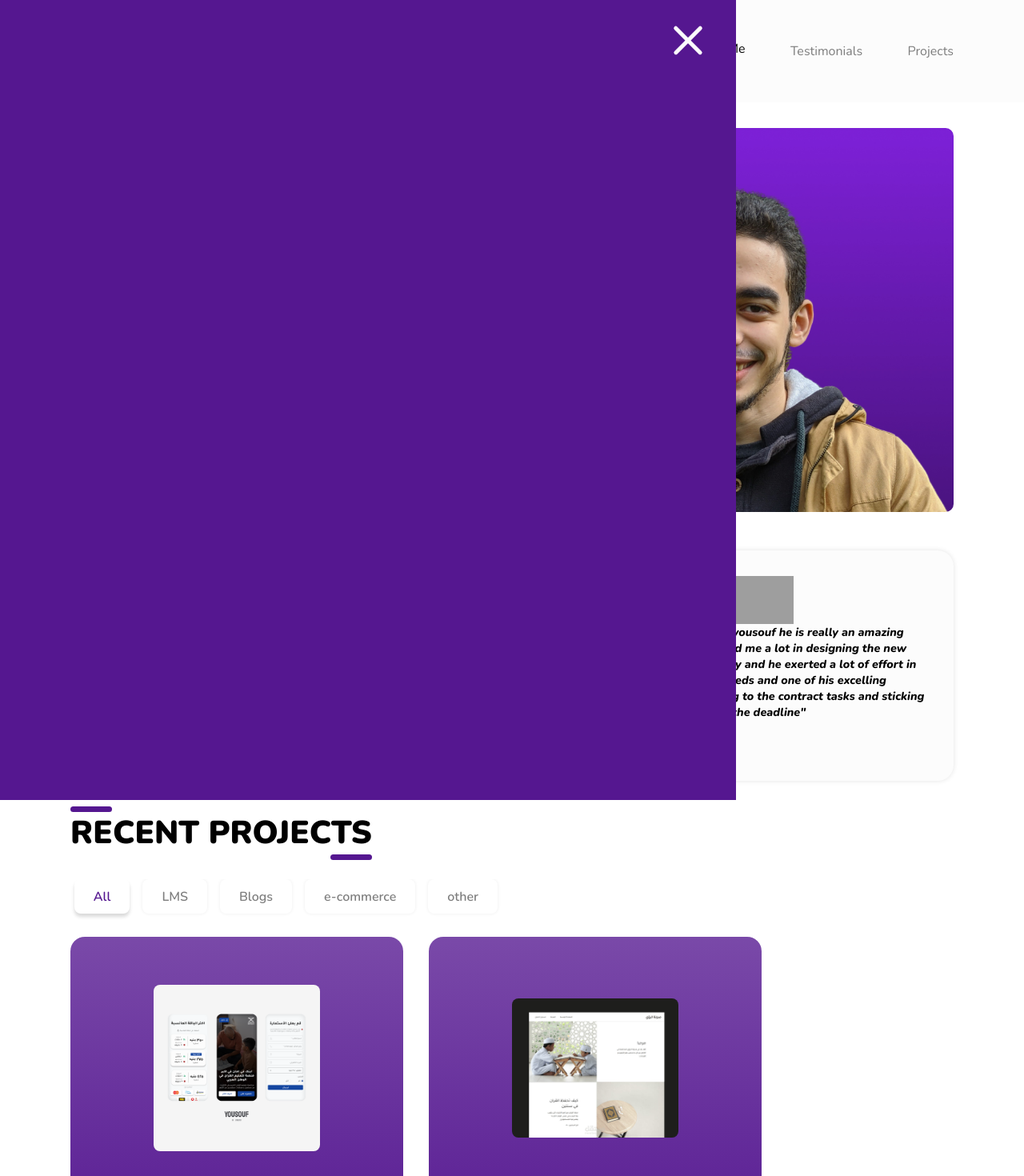
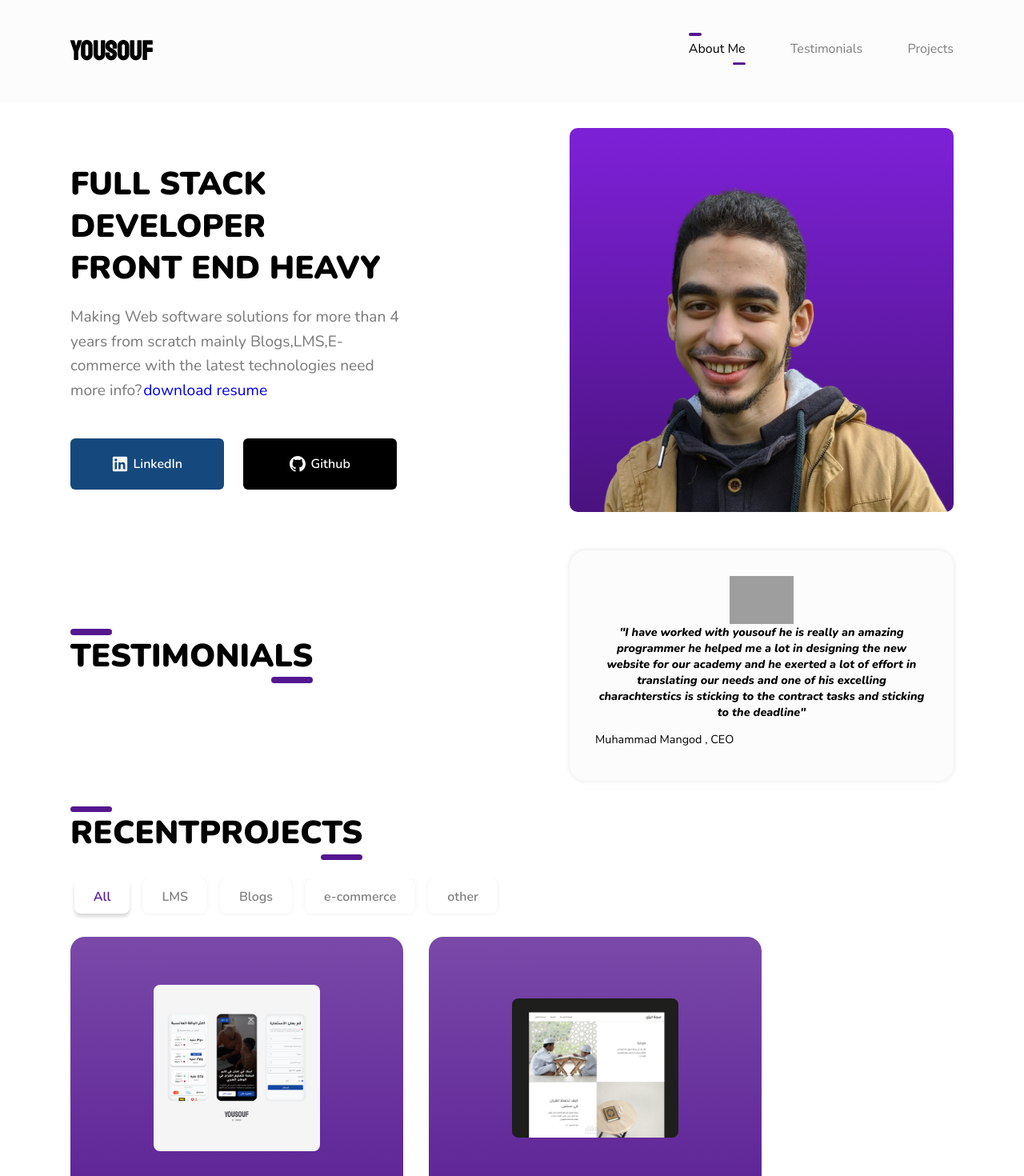
Before and after one commit to atheerweb/myNewPortfolio, a React (Create React App) app: page /#/ in a window 1280 px wide. Shown: the top 1470 px of the page at 80% size. Built offline with nearby package versions, Linux system fonts and the light colour scheme; grey boxes are pictures that could not be loaded.

Commit message:
nav logic

```diff
--- a/src/components/NavBar/NavBar.js
+++ b/src/components/NavBar/NavBar.js
@@ -9,6 +9,27 @@ const NavBar = () => {
     } else {
       setActiveNav(false);
     }
+  };
+  const navPc = (e) => {
+    document.querySelectorAll(".nav__link").forEach((link) => {
+      link.classList.remove("nav__active");
+      link.childNodes[2].childNodes[0].classList.remove("nav__bar__active");
+      link.childNodes[0].childNodes[0].classList.remove("nav__bar__active");
+    });
+    e.target.classList.add("nav__active");
+    e.target.childNodes[2].childNodes[0].classList.add("nav__bar__active");
+    e.target.childNodes[0].childNodes[0].classList.add("nav__bar__active");
+    let section = document.getElementById(e.target.getAttribute("data"));
+    section.scrollIntoView({
+      behavior: "smooth",
+    });
+  };
+  const navMo = (e) => {
+    let section = document.getElementById(e.target.getAttribute("data"));
+    setActiveNavMobile(false);
+    section.scrollIntoView({
+      behavior: "smooth",
+    });
   };
   useEffect(() => {
     window.addEventListener("scroll", activate);
@@ -22,19 +43,16 @@ const NavBar = () => {
         <div className="button__bar"></div>
       </div>
       <ul id="nav__pc">
-        <li className="nav__link nav__active">
-          <div className="nav__bar__wrapper nav__bar__active">
-            <div className="nav__bar"></div>
+        <li className="nav__link nav__active" onClick={navPc} data="aboutme">
+          <div className="nav__bar__wrapper ">
+            <div className="nav__bar nav__bar__active"></div>
           </div>
           About Me
-          <div
-            className="nav__bar__wrapper nav__right nav__bar__active"
-            id="bottom__right"
-          >
-            <div className="nav__bar"></div>
+          <div className="nav__bar__wrapper nav__right" id="bottom__right">
+            <div className="nav__bar nav__bar__active"></div>
           </div>
         </li>
-        <li className="nav__link">
+        <li className="nav__link" onClick={navPc} data="testimonials">
           <div className="nav__bar__wrapper">
             <div className="nav__bar"></div>
           </div>
@@ -43,7 +61,7 @@ const NavBar = () => {
             <div className="nav__bar"></div>
           </div>
         </li>
-        <li className="nav__link">
+        <li className="nav__link" onClick={navPc} data="recentprojects">
           <div className="nav__bar__wrapper">
             <div className="nav__bar"></div>
           </div>
@@ -55,17 +73,26 @@ const NavBar = () => {
       </ul>
       <ul
         id="nav__links__mobile"
-        className={activeNavMobile ? "nav__bar__active" : ""}
+        className={activeNavMobile ? "nav__bar__mobile__active" : ""}
       >
-        <div className="nav__mobile__exit" onClick={() => setActiveNavMobile(false)}>
+        <div
+          className="nav__mobile__exit"
+          onClick={() => setActiveNavMobile(false)}
+        >
           <div className="cross"></div>
           <div className="cross cross__reverse"></div>
         </div>
         <div className="nav__links__container">
           <div className="nav__links__mobile__wrapper">
-            <li>About Me</li>
-            <li>Testimonials</li>
-            <li>Recent Projects</li>
+            <li data="aboutme" onClick={navMo}>
+              About Me
+            </li>
+            <li data="testimonials" onClick={navMo}>
+              Testimonials
+            </li>
+            <li data="recentprojects" onClick={navMo}>
+              Recent Projects
+            </li>
           </div>
         </div>
       </ul>
--- a/src/components/NavBar/NavBar.scss
+++ b/src/components/NavBar/NavBar.scss
@@ -1,4 +1,10 @@
 nav {
+  #testimonials {
+    @media (min-width: 515px) {
+      display: block;
+      width: auto;
+    }
+  }
   padding: 0 1.3em;
   display: flex;
   justify-content: space-between;
@@ -23,6 +29,7 @@ nav {
     .nav__link {
       opacity: 0.5;
       list-style: none;
+      cursor: pointer;
     }
   }
   @media (min-width: 515px) {
@@ -59,22 +66,27 @@ a {
   text-decoration: none;
 }
 .nav__bar__wrapper {
-  display: flex;
+  display: flex !important;
   justify-content: flex-start;
   align-items: center;
   display: none;
 }
 .nav__bar {
   height: 0.2em;
-  width: 1em;
+  width: 0em;
   border-radius: 10px;
   margin-bottom: 0.35em;
   background-color: var(--primaryColor);
+  transition: all 500ms cubic-bezier(0, 0.52, 0, 1);
 }
 .nav__right {
   margin-top: 0.35em;
 }
 .nav__bar__active {
+  width: 1em !important;
+  transition: all 500ms cubic-bezier(0, 0.52, 0, 1);
+}
+.nav__bar__mobile__active {
   display: block !important;
   left: 0em !important;
   transition: all 1.5s cubic-bezier(0, 0.52, 0, 1);
@@ -92,6 +104,9 @@ a {
   width: 100vw;
   top: 0;
   left: -15em;
+  @media (min-width: 400px) {
+    left: -100em;
+  }
   padding: 1.5em;
   transition: all 1.5s cubic-bezier(0, 0.52, 0, 1);
   font-size: 1.5rem;
--- a/src/pages/Home/Home.js
+++ b/src/pages/Home/Home.js
@@ -11,6 +11,7 @@ import react from "../../imgs/react.svg";
 import vanillajs from "../../imgs/javascript.svg";
 const Home = () => {
   ChangeTitle("Yosuof Mustafa | Home");
+
   const filter = (e) => {
     document.querySelectorAll(".filter__button").forEach((button) => {
       button.classList.remove("filter__active");
@@ -57,7 +58,7 @@ const Home = () => {
       });
     }
   };
-  const sections = ["testimonials", "recent projects"];
+  const sections = ["testimonials", "recentprojects"];
   const companys = [
     {
       logo: "alroaa",
@@ -135,8 +136,8 @@ const Home = () => {
     projects[i]["img"] = `${process.env.PUBLIC_URL}/images/${i}.png`;
   }
   return (
-    <div id="home__container" >
-      <header>
+    <div id="home__container">
+      <header id="aboutme">
         <img src={profilepicture} alt="profile" id="profile" />
         <div id="profile__text">
           <h1 className="home__titles">
--- a/src/pages/Home/Home.scss
+++ b/src/pages/Home/Home.scss
@@ -276,3 +276,9 @@
     width: 100%;
   }
 }
+
+#recentprojects,
+#aboutme,
+#testimonials {
+  scroll-margin-top: 10em;
+}
```
